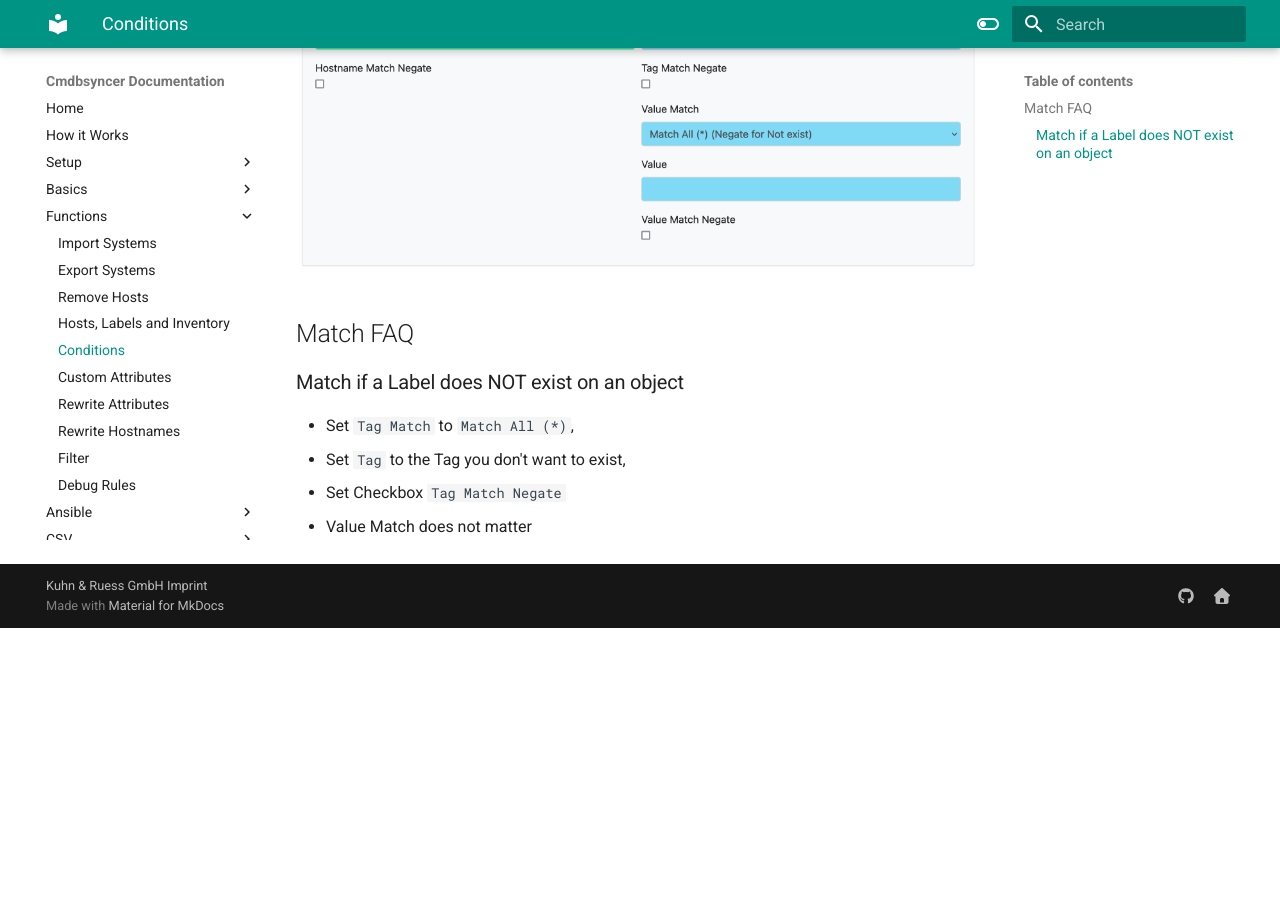
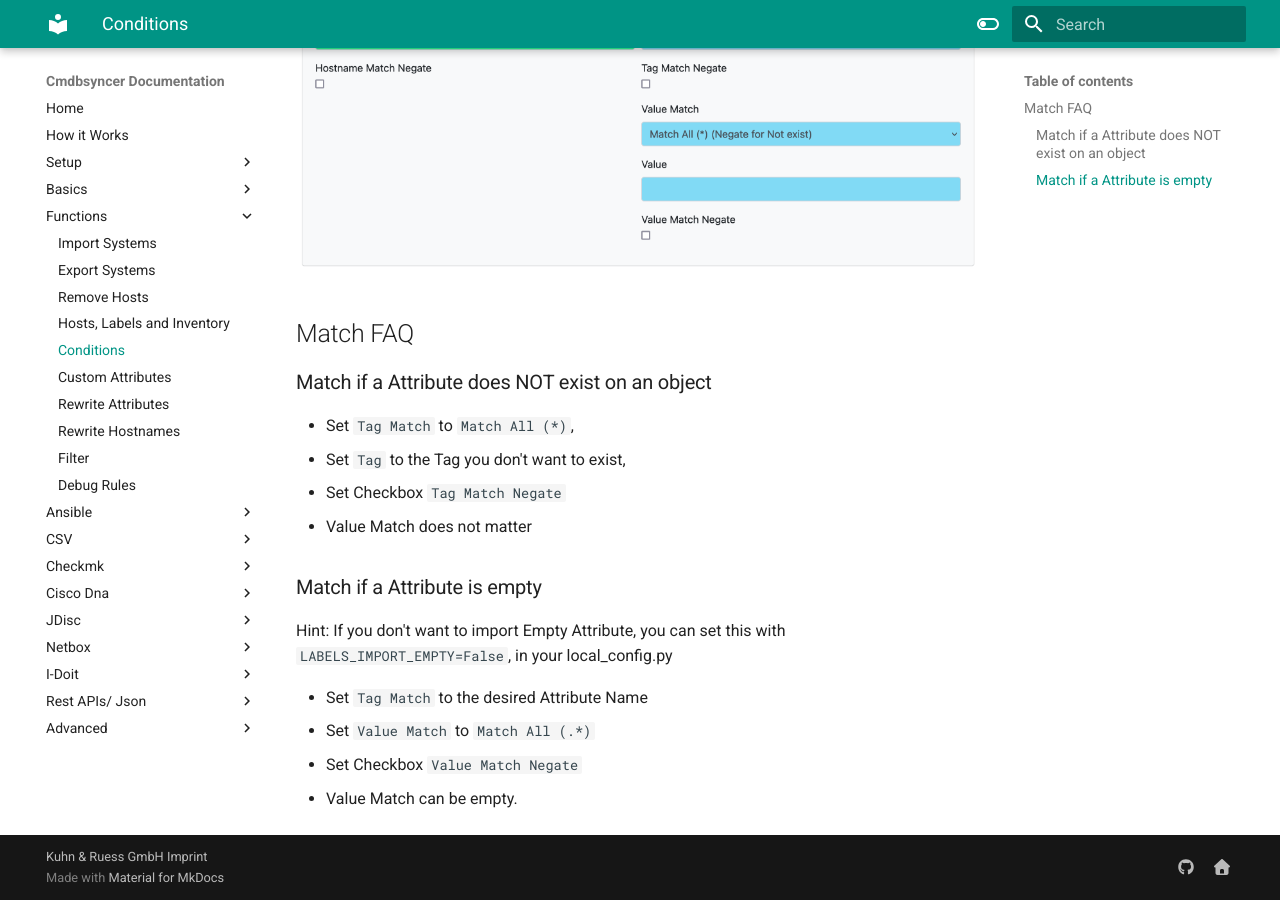
Before and after one commit to kuhn-ruess/cmdbsyncer-docs, an MkDocs documentation site: the page built from docs/basics/conditions.md, in a window 1280 px wide and 900 px high, scrolled down 761 px. Built offline with MkDocs 1.6.1 and Material for MkDocs 9.7.7, drawn with Linux system fonts in a browser that asks for light colours; before the commit the page ends 1389 px from its top, so only the background shows below that.

Commit message:
Updated Docu

```diff
--- a/docs/basics/conditions.md
+++ b/docs/basics/conditions.md
@@ -11,8 +11,16 @@ They can match "ANY", what means one matching condition will be enough for the r
 
 ## Match FAQ
 
-### Match if a Label does NOT exist on an object
+### Match if a Attribute does NOT exist on an object
  - Set `Tag Match` to `Match All (*)`,
  - Set `Tag` to the Tag you don't want to exist,
  - Set Checkbox `Tag Match Negate`
  - Value Match does not matter
+
+### Match if a Attribute is empty
+Hint: If you don't want to import Empty Attribute, you can set this with `LABELS_IMPORT_EMPTY=False`, in your local_config.py
+
+- Set `Tag Match` to the desired Attribute Name
+- Set `Value Match` to `Match All (.*)`
+- Set Checkbox `Value Match Negate`
+- Value Match can be empty.
```
